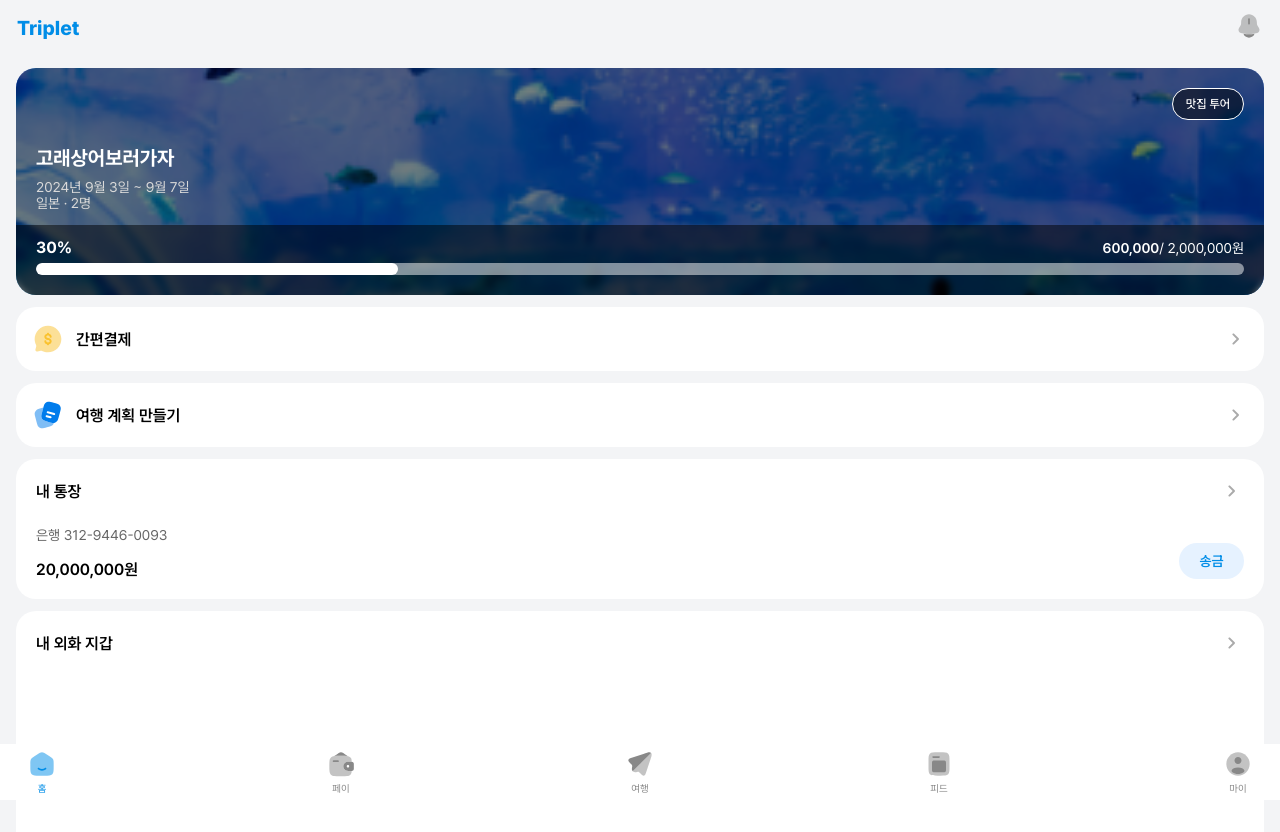
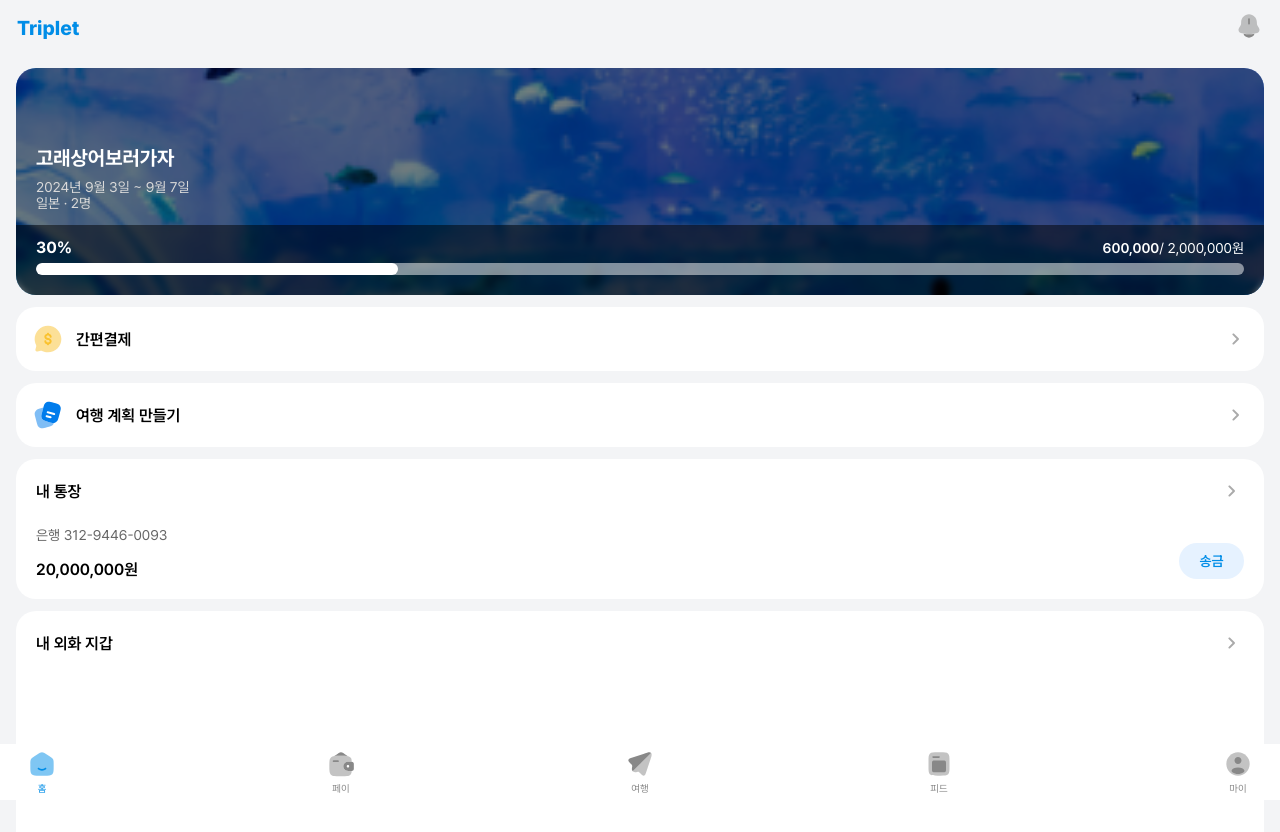
Before and after one commit to lshyunee/Triplet, a React (Create React App) app in the folder triplet/: page / in a window 1280 px wide. Shown: the top 832 px of the page. Built offline with nearby package versions, Linux system fonts and the light colour scheme; no server answers; a web font is replaced by a local one.

Commit message:
Fix : 여행 카드들 뱃지 삭제

```diff
--- a/triplet/src/components/travel/CompleteTravelCard.tsx
+++ b/triplet/src/components/travel/CompleteTravelCard.tsx
@@ -45,23 +45,23 @@ const BottomOverlay = styled.div`
   justify-content: space-between;
 `;
 
-const Badge = styled.div`
-  width: 70px;
-  height: 30px;
-  background-color: rgba(0, 0, 0, 0.5);
-  border-radius: 50px;
-  border: 1px solid white;
-  font-size: 12px;
-  font-weight: 500;
-  color: white;
-  display: flex; /* Flexbox 사용 */
-  justify-content: center; /* 수평 중앙 정렬 */
-  align-items: center; /* 수직 중앙 정렬 */
-  z-index: 4;
-  position: absolute;
-  top: 10px;
-  right: 10px;
-`;
+// const Badge = styled.div`
+//   width: 70px;
+//   height: 30px;
+//   background-color: rgba(0, 0, 0, 0.5);
+//   border-radius: 50px;
+//   border: 1px solid white;
+//   font-size: 12px;
+//   font-weight: 500;
+//   color: white;
+//   display: flex; /* Flexbox 사용 */
+//   justify-content: center; /* 수평 중앙 정렬 */
+//   align-items: center; /* 수직 중앙 정렬 */
+//   z-index: 4;
+//   position: absolute;
+//   top: 10px;
+//   right: 10px;
+// `;
 
 const ContentTitleDiv = styled.div`
     display : flex;
@@ -99,7 +99,6 @@ const CompleteTravelCard = () => {
     <CardDiv>
       <TravelImg src={SampleImg} alt="Travel" />
       <Overlay />
-      <Badge>맛집 투어</Badge>
       <BottomOverlay>
         <ContentDiv>
             <ContentTitleDiv>
--- a/triplet/src/components/travel/TravelCard.tsx
+++ b/triplet/src/components/travel/TravelCard.tsx
@@ -67,23 +67,23 @@ const InfoP = styled.p`
     color: #D9D9D9;
 `;
 
-const Badge = styled.div`
-    position: absolute;
-    top: 20px;
-    right: 20px;
-    width : 70px;
-    height : 30px;
-    z-index: 2;
-    background-color: rgba(0, 0, 0, 0.5);
-    border-radius: 50px;
-    border : 1px solid white;
-    font-size: 12px;
-    font-weight: 500;
-    color : white;
-    display: flex; /* Flexbox 사용 */
-    justify-content: center; /* 수평 중앙 정렬 */
-    align-items: center; /* 수직 중앙 정렬 */
-`;
+// const Badge = styled.div`
+//     position: absolute;
+//     top: 20px;
+//     right: 20px;
+//     width : 70px;
+//     height : 30px;
+//     z-index: 2;
+//     background-color: rgba(0, 0, 0, 0.5);
+//     border-radius: 50px;
+//     border : 1px solid white;
+//     font-size: 12px;
+//     font-weight: 500;
+//     color : white;
+//     display: flex; /* Flexbox 사용 */
+//     justify-content: center; /* 수평 중앙 정렬 */
+//     align-items: center; /* 수직 중앙 정렬 */
+// `;
 
 const ProgressContainer = styled.div`
     position: absolute;
@@ -175,7 +175,6 @@ const TravelCard = () => {
                 <TravelImg src={SampleImg} alt="Travel" />
                 <Overlay />
                 <BottomOverlay /> {/* 하단 반투명 오버레이 추가 */}
-                <Badge>맛집 투어</Badge> {/* 우측 상단 배지 */}
                 <TitleP>고래상어보러가자</TitleP>
                 <InfoP>2024년 9월 3일 ~ 9월 7일<br />일본 · 2명</InfoP>
                 <ProgressText>30%</ProgressText> {/* 진행률 텍스트 추가 */}
--- a/triplet/src/components/travel/TravelCardMini.tsx
+++ b/triplet/src/components/travel/TravelCardMini.tsx
@@ -45,23 +45,23 @@ const BottomOverlay = styled.div`
   justify-content: space-between;
 `;
 
-const Badge = styled.div`
-  width: 70px;
-  height: 30px;
-  background-color: rgba(0, 0, 0, 0.5);
-  border-radius: 50px;
-  border: 1px solid white;
-  font-size: 12px;
-  font-weight: 500;
-  color: white;
-  display: flex; /* Flexbox 사용 */
-  justify-content: center; /* 수평 중앙 정렬 */
-  align-items: center; /* 수직 중앙 정렬 */
-  z-index: 4;
-  position: absolute;
-  top: 10px;
-  right: 10px;
-`;
+// const Badge = styled.div`
+//   width: 70px;
+//   height: 30px;
+//   background-color: rgba(0, 0, 0, 0.5);
+//   border-radius: 50px;
+//   border: 1px solid white;
+//   font-size: 12px;
+//   font-weight: 500;
+//   color: white;
+//   display: flex; /* Flexbox 사용 */
+//   justify-content: center; /* 수평 중앙 정렬 */
+//   align-items: center; /* 수직 중앙 정렬 */
+//   z-index: 4;
+//   position: absolute;
+//   top: 10px;
+//   right: 10px;
+// `;
 
 const ContentTitleDiv = styled.div`
     display : flex;
@@ -99,7 +99,6 @@ const TravelCardMini = () => {
     <CardDiv>
       <TravelImg src={SampleImg} alt="Travel" />
       <Overlay />
-      <Badge>맛집 투어</Badge>
       <BottomOverlay>
         <ContentDiv>
             <ContentTitleDiv>
--- a/triplet/src/components/travel/UpcomingTravelCard.tsx
+++ b/triplet/src/components/travel/UpcomingTravelCard.tsx
@@ -45,23 +45,23 @@ const BottomOverlay = styled.div`
   justify-content: space-between;
 `;
 
-const Badge = styled.div`
-  width: 70px;
-  height: 30px;
-  background-color: rgba(0, 0, 0, 0.5);
-  border-radius: 50px;
-  border: 1px solid white;
-  font-size: 12px;
-  font-weight: 500;
-  color: white;
-  display: flex; /* Flexbox 사용 */
-  justify-content: center; /* 수평 중앙 정렬 */
-  align-items: center; /* 수직 중앙 정렬 */
-  z-index: 4;
-  position: absolute;
-  top: 10px;
-  right: 10px;
-`;
+// const Badge = styled.div`
+//   width: 70px;
+//   height: 30px;
+//   background-color: rgba(0, 0, 0, 0.5);
+//   border-radius: 50px;
+//   border: 1px solid white;
+//   font-size: 12px;
+//   font-weight: 500;
+//   color: white;
+//   display: flex; /* Flexbox 사용 */
+//   justify-content: center; /* 수평 중앙 정렬 */
+//   align-items: center; /* 수직 중앙 정렬 */
+//   z-index: 4;
+//   position: absolute;
+//   top: 10px;
+//   right: 10px;
+// `;
 
 const ContentTitleDiv = styled.div`
     display : flex;
@@ -99,7 +99,6 @@ const UpcomingTravelCard = () => {
     <CardDiv>
       <TravelImg src={SampleImg} alt="Travel" />
       <Overlay />
-      <Badge>맛집 투어</Badge>
       <BottomOverlay>
         <ContentDiv>
             <ContentTitleDiv>
```
